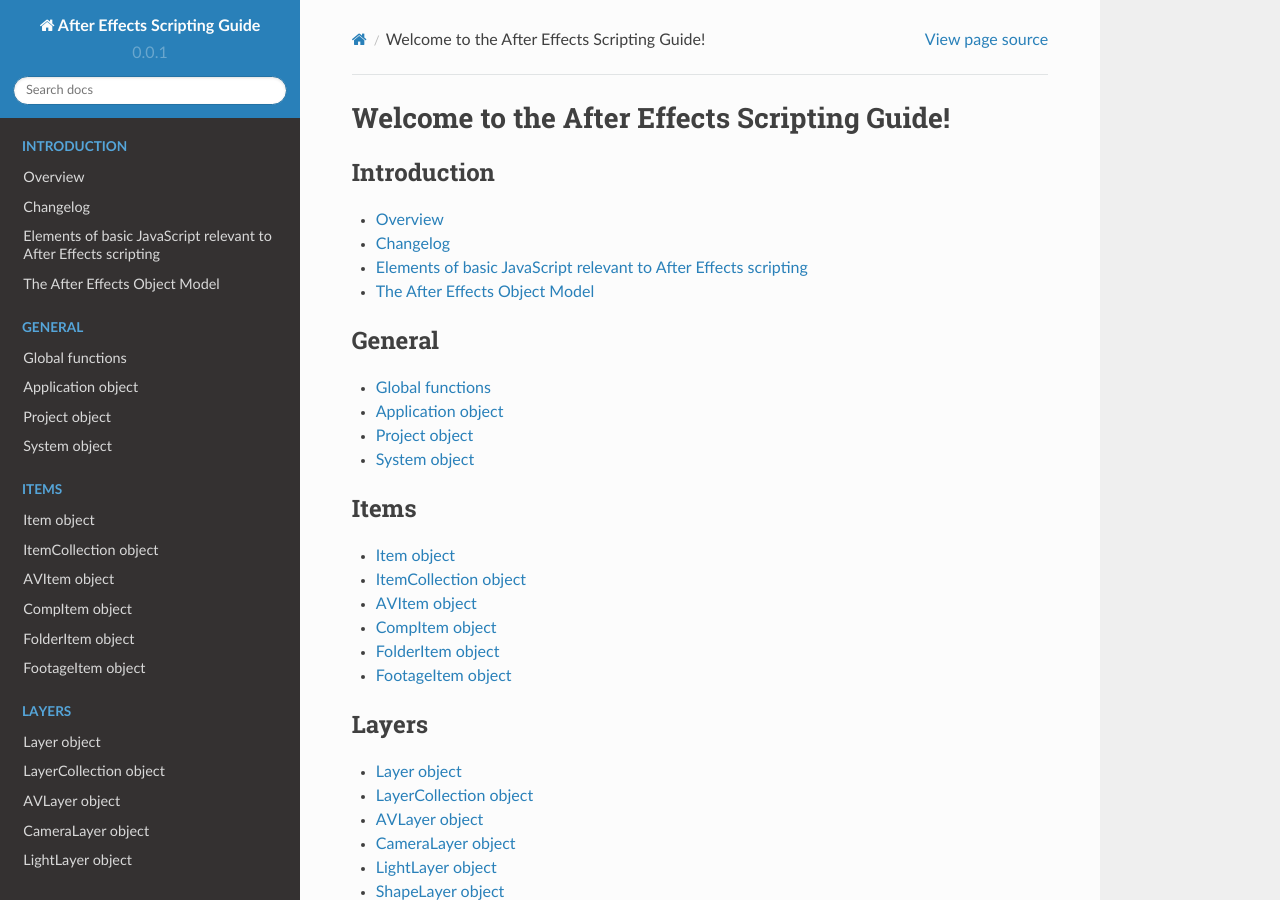
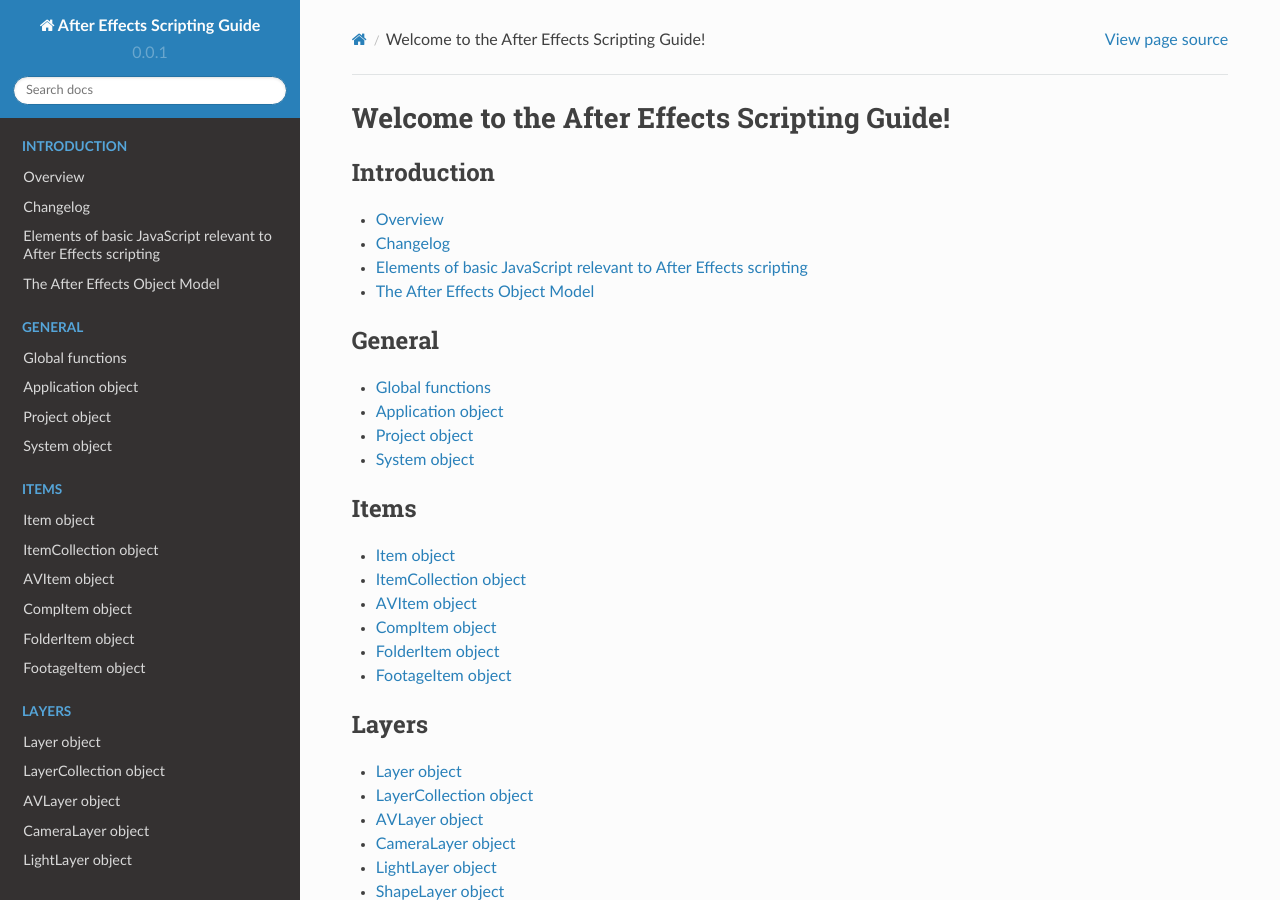
Before and after one commit to docsforadobe/after-effects-scripting-guide, a Sphinx documentation site: the page built from docs/index.rst, in a window 1280 px wide and 900 px high. Built offline with Sphinx 7.4.7 and the Read the Docs theme 2.0.0, drawn with Linux system fonts in a browser that asks for light colours.

Commit message:
Trying again for custom css...

```diff
--- a/docs/conf.py
+++ b/docs/conf.py
@@ -8,7 +8,7 @@
 # -- General configuration ------------------------------------------------
 
 def setup(app):
-    app.add_stylesheet('_static/extra.css')
+    app.add_stylesheet('extra.css')
 
 templates_path = ['_templates']
 
```
